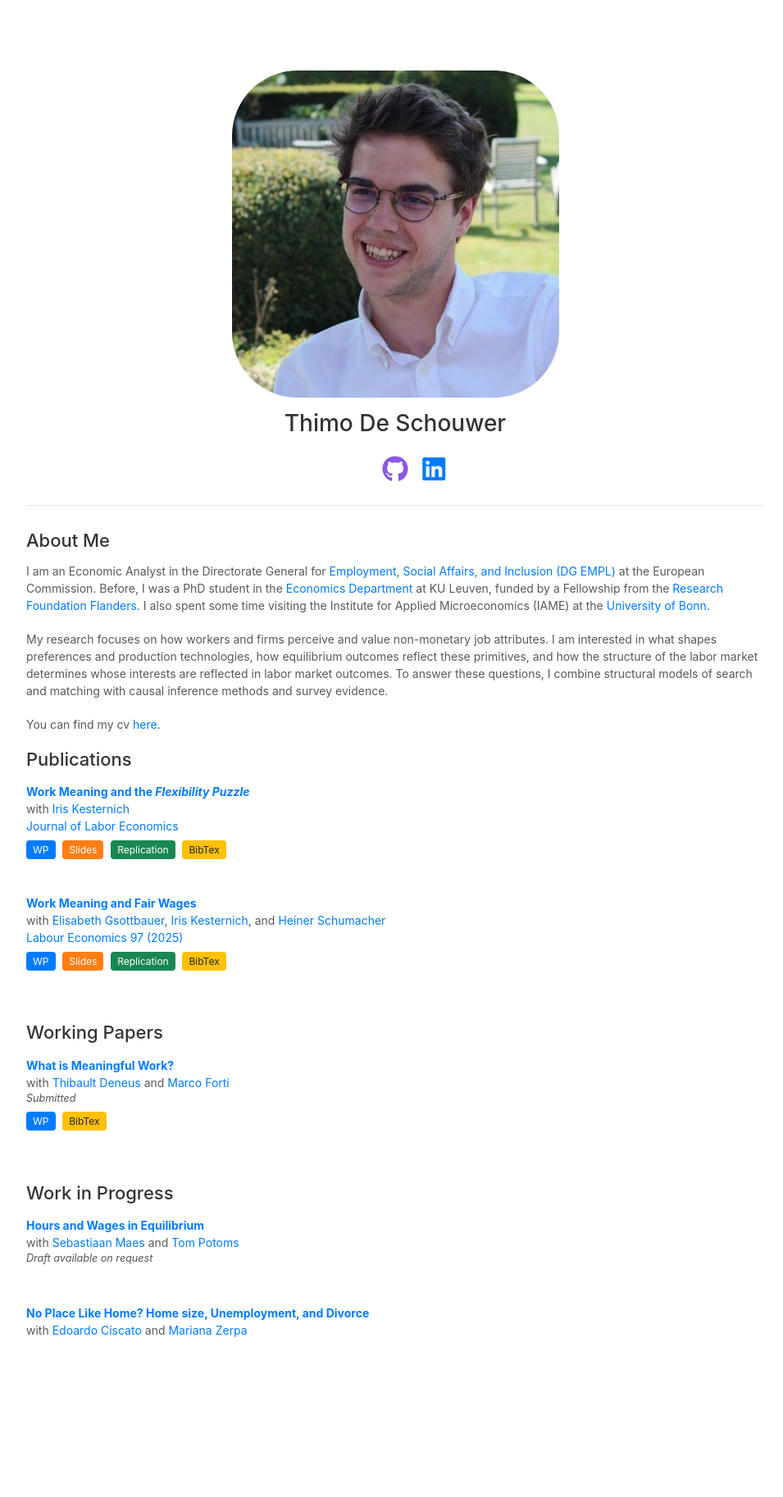
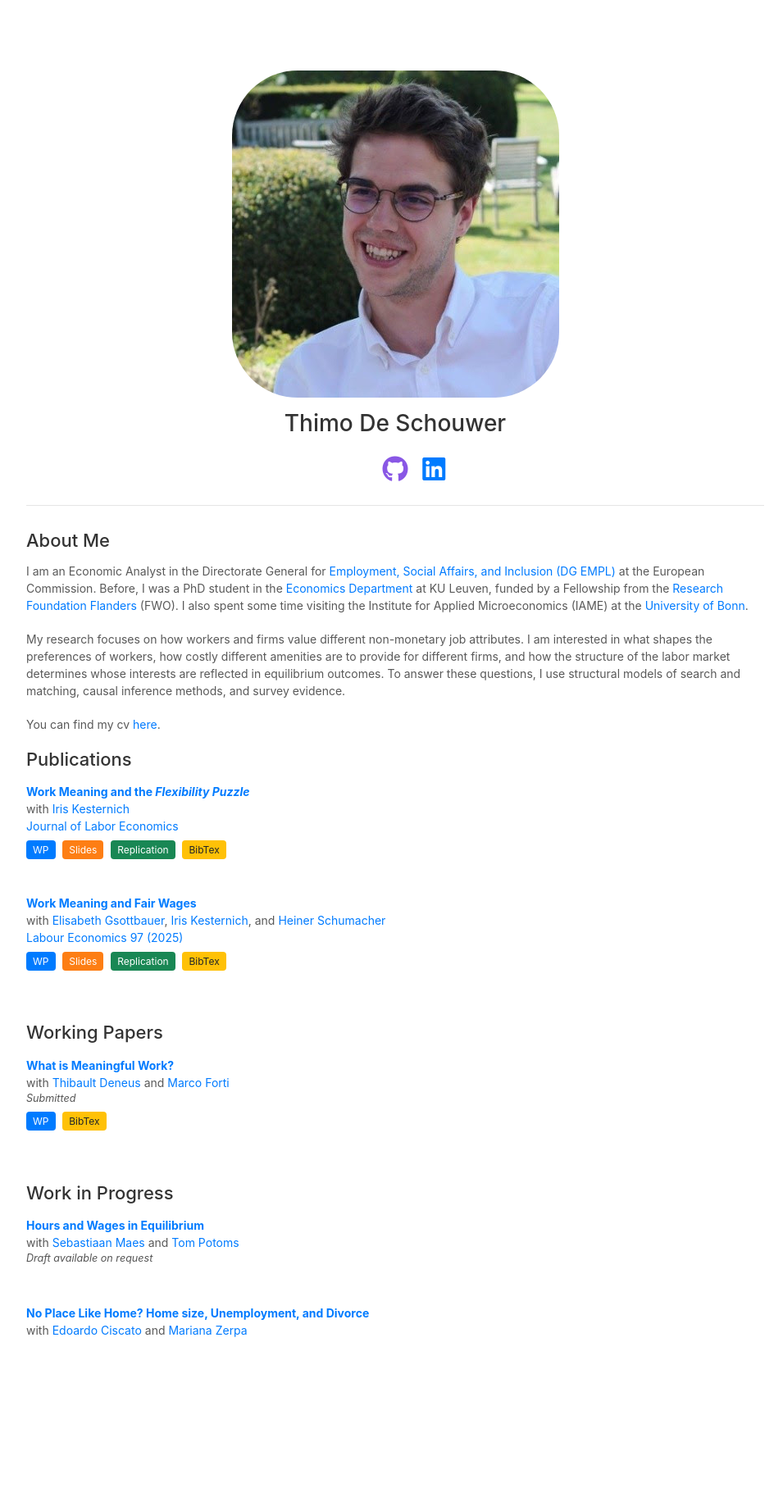
Before and after one commit to thimodeschouwer/thimodeschouwer.github.io, a Jekyll site: the page built from index.md, in a window 1280 px wide. Shown: the whole page at 82% size, without its empty margins (158-1113 px from the left). Built offline with Jekyll 4.4.1, drawn with Linux system fonts in a browser that asks for light colours; a style sheet for code colours, icons or effects is not loaded; our own code applies the rules of GitHub Pages for plain Markdown files.

Commit message:
Revise personal description and research focus

```diff
--- a/index.md
+++ b/index.md
@@ -4,9 +4,9 @@ layout: homepage
 
 ## About Me
 
-I am an Economic Analyst in the Directorate General for  [Employment, Social Affairs, and Inclusion (DG EMPL)](https://employment-social-affairs.ec.europa.eu/index_en) at the European Commission. Before, I was a PhD student in the [Economics Department](https://feb.kuleuven.be/research/economics) at KU Leuven, funded by a Fellowship from the [Research Foundation Flanders](https://www.fwo.be/en/). I also spent some time visiting the Institute for Applied Microeconomics (IAME) at the [University of Bonn](https://www.uni-bonn.de/en/university/university).
+I am an Economic Analyst in the Directorate General for  [Employment, Social Affairs, and Inclusion (DG EMPL)](https://employment-social-affairs.ec.europa.eu/index_en) at the European Commission. Before, I was a PhD student in the [Economics Department](https://feb.kuleuven.be/research/economics) at KU Leuven, funded by a Fellowship from the [Research Foundation Flanders](https://www.fwo.be/en/) (FWO). I also spent some time visiting the Institute for Applied Microeconomics (IAME) at the [University of Bonn](https://www.uni-bonn.de/en/university/university).
 
-My research focuses on how workers and firms perceive and value non-monetary job attributes. I am interested in what shapes preferences and production technologies, how equilibrium outcomes reflect these primitives, and how the structure of the labor market determines whose interests are reflected in labor market outcomes. To answer these questions, I combine structural models of search and matching with causal inference methods and survey evidence.
+My research focuses on how workers and firms value different non-monetary job attributes. I am interested in what shapes the preferences of workers, how costly different amenities are to provide for different firms, and how the structure of the labor market determines whose interests are reflected in equilibrium outcomes. To answer these questions, I use structural models of search and matching, causal inference methods, and survey evidence.
 
 You can find my cv [here]({{ site.cv_link }}).
 
```
